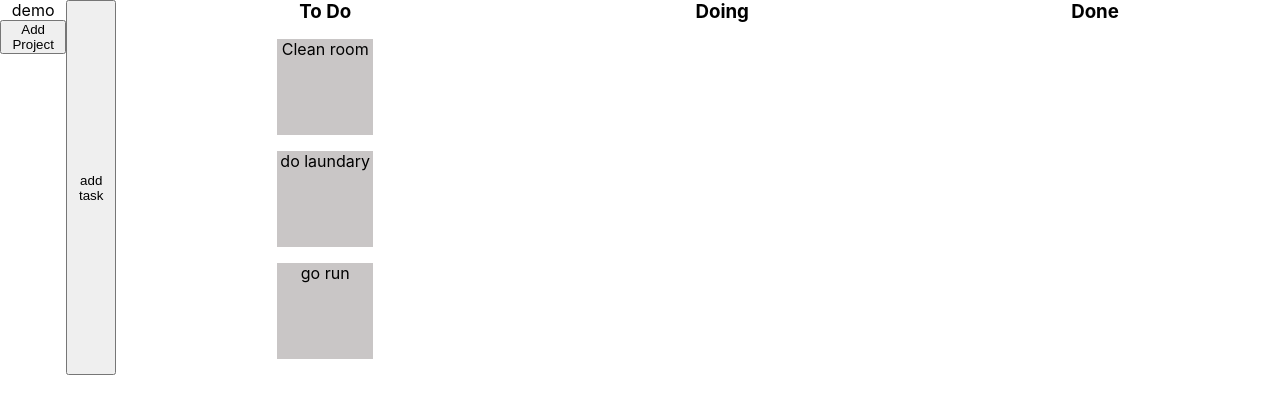
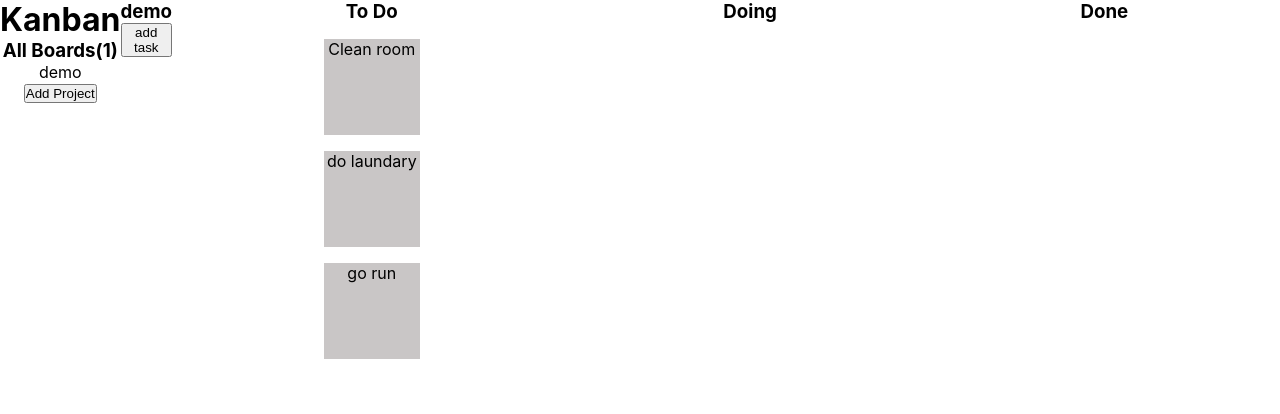
Before and after one commit to anmol1468/kanban, a React (Create React App) app: page / in a window 1280 px wide. Shown: the top 414 px of the page. Built offline with nearby package versions, Linux system fonts and the light colour scheme.

Commit message:
sone changes

```diff
--- a/src/componenets/Projects/Projects.jsx
+++ b/src/componenets/Projects/Projects.jsx
@@ -21,6 +21,8 @@ const Projects = () => {
 
   return (
     <div className={styles.Projects}>
+      <h1>Kanban</h1>
+      <h3>All Boards({projects.length})</h3>
       <ul>
         {projects.map((project, index) => {
           return <li key={index}
--- a/src/componenets/board/Board.jsx
+++ b/src/componenets/board/Board.jsx
@@ -70,7 +70,11 @@ const Board = ({projects, visibleProjectIndex}) => {
 
   return (
     <>
-      <button onClick={newTask}>add task</button>
+      <div className={styles.boardHeader}>
+        <h3>{projects[visibleProjectIndex].name}</h3>
+        <button onClick={newTask}>add task</button>
+      </div>
+
       <div className={styles.board}>
         <State ref1={toDoDrop} type='To Do' list={projects[visibleProjectIndex].toDo} />
         <State ref1={doingDrop} type='Doing' list={projects[visibleProjectIndex].doing} />
```
